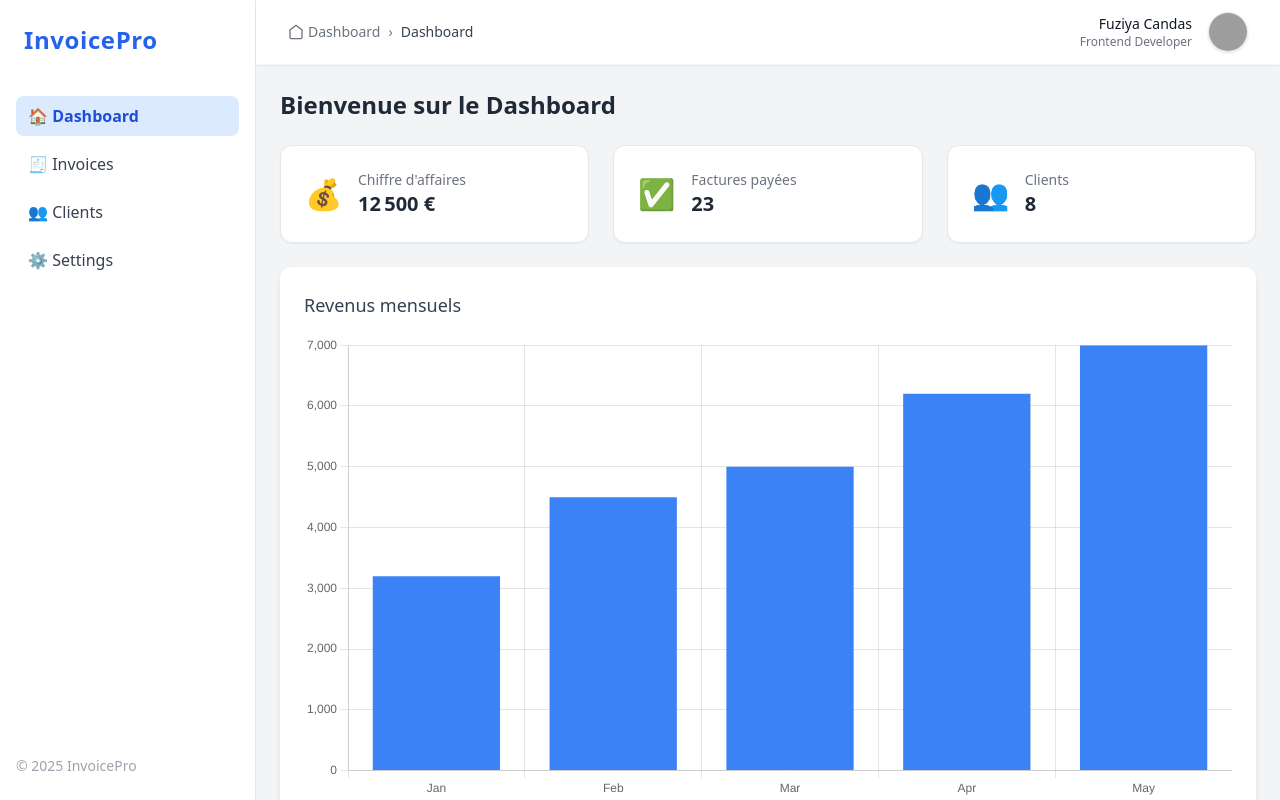
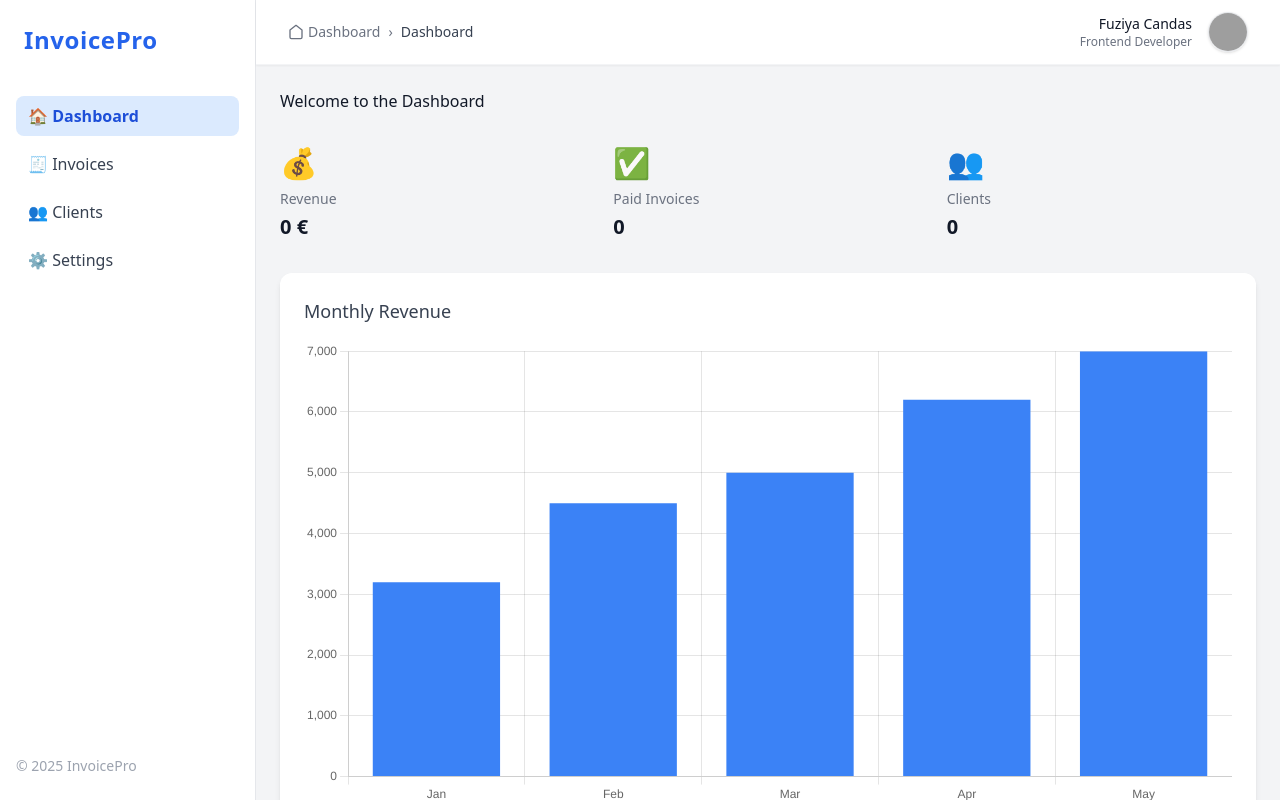
Before and after one commit to fouziabenadida/freelance-invoicing-dashboard, a Nuxt app: page /dashboard in a window 1280 px wide. Built offline with nearby package versions, Linux system fonts and the light colour scheme; grey boxes are pictures that could not be loaded.

Commit message:
some changes

```diff
--- a/layouts/default.vue
+++ b/layouts/default.vue
@@ -13,4 +13,15 @@
 <script setup lang="ts">
 import Sidebar from '~/components/layout/sidebar.vue'
 import Header from '~/components/layout/header.vue'
+
+import { useClientStore } from '~/store/clients'
+import { useInvoiceStore } from '~/store/invoices'
+
+const clientStore = useClientStore()
+const invoiceStore = useInvoiceStore()
+
+onMounted(() => {
+  clientStore.load()
+  invoiceStore.load()
+})
 </script>
--- a/nuxt.config.ts
+++ b/nuxt.config.ts
@@ -2,5 +2,8 @@
 export default defineNuxtConfig({
   compatibilityDate: '2025-05-15',
   devtools: { enabled: true },
-  modules: ['@nuxtjs/tailwindcss'],
+  modules: [
+    '@nuxtjs/tailwindcss',
+    '@pinia/nuxt'
+  ],
 })
--- a/package.json
+++ b/package.json
@@ -10,9 +10,11 @@
     "postinstall": "nuxt prepare"
   },
   "dependencies": {
+    "@pinia/nuxt": "^0.11.0",
     "chart.js": "^4.4.9",
     "jspdf": "^3.0.1",
     "nuxt": "^3.17.4",
+    "pinia": "^3.0.2",
     "vue": "^3.5.14",
     "vue-router": "^4.5.1",
     "vue3-toastify": "^0.2.8"
--- a/pages/dashboard.vue
+++ b/pages/dashboard.vue
@@ -1,23 +1,108 @@
 <template>
-  <div class="space-y-6">
-
-    <h2 class="text-2xl font-semibold text-gray-800">Bienvenue sur le Dashboard</h2>
+  <div class="space-y-8 dashboard-container">
+    <h2 class="dashboard-title">Welcome to the Dashboard</h2>
 
 
-    <div class="grid grid-cols-1 sm:grid-cols-2 lg:grid-cols-3 gap-6">
-      <StatCard title="Chiffre d'affaires" icon="💰" value="12 500 €" />
-      <StatCard title="Factures payées" icon="✅" value="23" />
-      <StatCard title="Clients" icon="👥" value="8" />
+    <div v-if="loading" class="loading-wrapper">
+      <div class="loader"></div>
+      <p class="loading-text">Loading your dashboard...</p>
     </div>
 
-    <div class="bg-white p-6 rounded-xl shadow-md">
-      <h3 class="text-lg font-medium text-gray-700 mb-4">Revenus mensuels</h3>
-      <RevenueChart />
-    </div>
+
+    <template v-else>
+      <div class="grid grid-cols-1 sm:grid-cols-2 lg:grid-cols-3 gap-6">
+        <div class="stat-card">
+          <div class="text-3xl">💰</div>
+          <div class="mt-2 text-sm text-gray-500">Revenue</div>
+          <div class="mt-1 text-xl font-semibold">{{ revenue.toLocaleString() }} €</div>
+        </div>
+        <div class="stat-card">
+          <div class="text-3xl">✅</div>
+          <div class="mt-2 text-sm text-gray-500">Paid Invoices</div>
+          <div class="mt-1 text-xl font-semibold">{{ paidInvoices }}</div>
+        </div>
+        <div class="stat-card">
+          <div class="text-3xl">👥</div>
+          <div class="mt-2 text-sm text-gray-500">Clients</div>
+          <div class="mt-1 text-xl font-semibold">{{ clientsCount }}</div>
+        </div>
+      </div>
+
+      <div class="bg-white p-6 rounded-xl shadow-md">
+        <h3 class="text-lg font-medium text-gray-700 mb-4">Monthly Revenue</h3>
+        <RevenueChart />
+      </div>
+    </template>
   </div>
 </template>
 
+
+
 <script setup lang="ts">
-import StatCard from '~/components/dashboard/StatCard.vue'
 import RevenueChart from '~/components/dashboard/RevenueChart.vue'
+import { computed, onMounted } from 'vue'
+import { useClientStore } from '~/store/clients'
+import { useInvoiceStore } from '~/store/invoices'
+
+const clientStore = useClientStore()
+const invoiceStore = useInvoiceStore()
+
+const loading = ref(true)
+
+onMounted(() => {
+  clientStore.load()
+  invoiceStore.load()
+  loading.value = false
+})
+
+const clientsCount = computed(() => clientStore.clients.length)
+
+const paidInvoicesList = computed(() =>
+  invoiceStore.invoices.filter(i =>
+    i.status.toLowerCase() === 'paid'
+  )
+)
+
+const paidInvoices = computed(() => paidInvoicesList.value.length)
+
+const revenue = computed(() =>
+  paidInvoicesList.value.reduce((total, invoice) => {
+    const amount = Number(invoice.total)
+    return total + (isNaN(amount) ? 0 : amount)
+  }, 0)
+)
+
 </script>
+<style scoped>
+.loading-wrapper {
+  display: flex;
+  flex-direction: column;
+  align-items: center;
+  justify-content: center;
+  padding: 4rem 0;
+  gap: 1rem;
+}
+
+.loader {
+  width: 42px;
+  height: 42px;
+  border: 4px solid #d1d5db;
+  border-top-color: #7c3aed;
+  border-radius: 50%;
+  animation: spin 0.8s linear infinite;
+}
+
+.loading-text {
+  font-size: 0.95rem;
+  color: #6b7280;
+  font-weight: 500;
+  text-align: center;
+}
+
+@keyframes spin {
+  to {
+    transform: rotate(360deg);
+  }
+}
+
+</style>
--- /dev/null
+++ b/store/clients.ts
@@ -0,0 +1,24 @@
+import { defineStore } from 'pinia'
+
+export const useClientStore = defineStore('clients', {
+  state: () => ({
+    clients: [] as { id: string; name: string; email: string }[],
+  }),
+  actions: {
+    add(client: { id: string; name: string; email: string }) {
+      this.clients.push(client)
+      this.save()
+    },
+    remove(id: string) {
+      this.clients = this.clients.filter(c => c.id !== id)
+      this.save()
+    },
+    save() {
+      localStorage.setItem('clients', JSON.stringify(this.clients))
+    },
+    load() {
+      const data = localStorage.getItem('clients')
+      if (data) this.clients = JSON.parse(data)
+    },
+  },
+})
--- /dev/null
+++ b/store/invoices.ts
@@ -0,0 +1,24 @@
+import { defineStore } from 'pinia'
+
+export const useInvoiceStore = defineStore('invoices', {
+  state: () => ({
+    invoices: [] as { id: string; total: number | string; status: string }[]
+  }),
+  actions: {
+    add(invoice: { id: string; total: number; status: string }) {
+      this.invoices.push(invoice)
+      this.save()
+    },
+    remove(id: string) {
+      this.invoices = this.invoices.filter(f => f.id !== id)
+      this.save()
+    },
+    save() {
+      localStorage.setItem('invoices', JSON.stringify(this.invoices))
+    },
+    load() {
+      const data = localStorage.getItem('invoices')
+      if (data) this.invoices = JSON.parse(data)
+    },
+  },
+})
```
Also changed, not shown: components/invoices/InvoiceModal.vue (+4 -8 lines), 1 other file (tests, documents, lock files or other folders).
